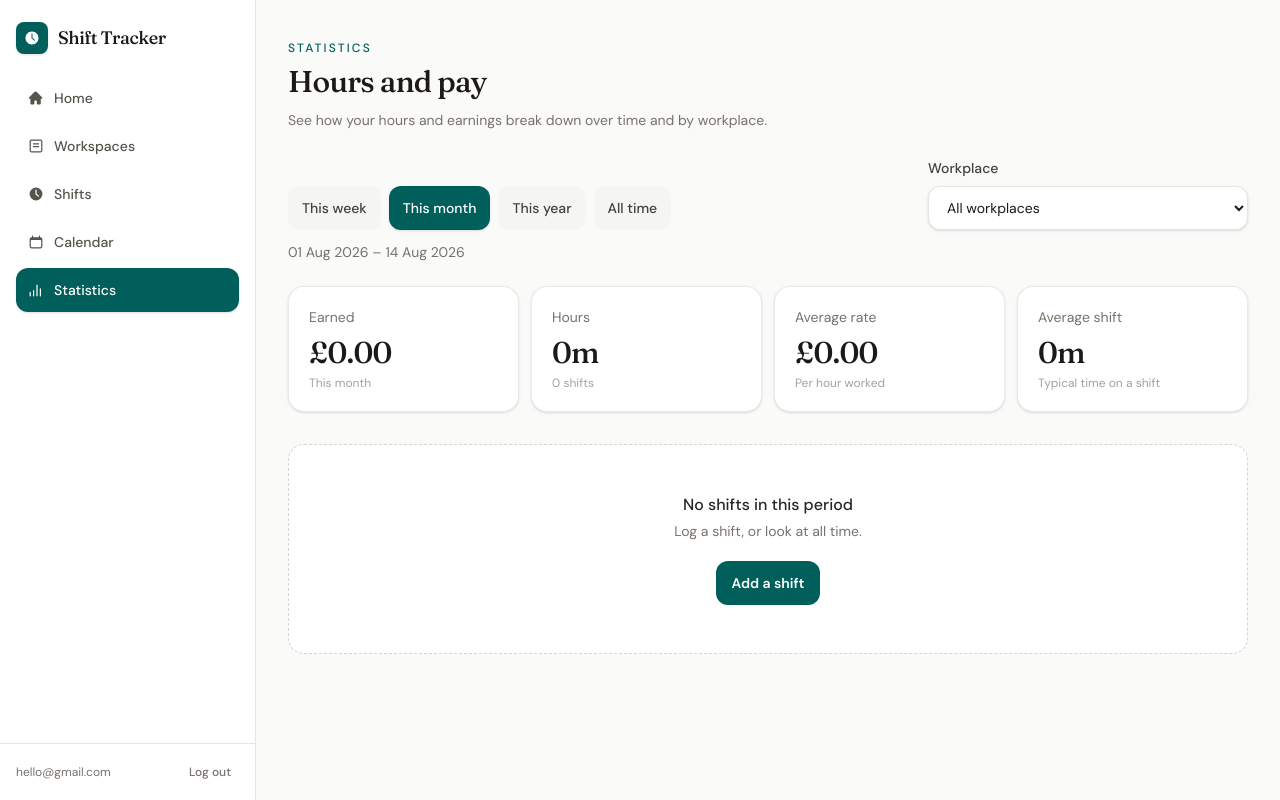
After one commit to TharHtet236401/HourPilot, a Django app: page /statistics/ in a window 1280 px wide. The commit adds this page. Run offline with Django 5.2, Linux system fonts and the light colour scheme; a user stored in the database is signed in; data comes from the database, SQL or seed files in the repository; both versions use the stored data as it was after the commit.

Commit message:
added statistic page

```diff
--- a/shifts/templates/shifts/home.html
+++ b/shifts/templates/shifts/home.html
@@ -8,6 +8,7 @@
     <h1 class="mt-2 font-serif text-3xl tracking-tight text-stone-900 sm:text-4xl">Your summary</h1>
     <p class="mt-3 max-w-xl text-base leading-7 text-stone-500">
         A quick look at the hours you have worked and what you have earned.
+        <a href="{% url 'shift_statistics' %}" class="font-medium text-teal-800 hover:underline">See full statistics</a>
     </p>
 
     <div id="dashboard-root" class="mt-6">
--- /dev/null
+++ b/shifts/templates/shifts/partials/statistics.html
@@ -0,0 +1,193 @@
+<div class="flex flex-col gap-4 sm:flex-row sm:items-end sm:justify-between">
+    <div class="flex flex-wrap gap-2">
+        {% for item in stats.periods %}
+            <a
+                href="{% url 'shift_statistics' %}?period={{ item.key }}{% if stats.selected_workplace %}&workplace={{ stats.selected_workplace.pk }}{% endif %}"
+                hx-get="{% url 'shift_statistics' %}?period={{ item.key }}{% if stats.selected_workplace %}&workplace={{ stats.selected_workplace.pk }}{% endif %}"
+                hx-target="#stats-root"
+                hx-swap="innerHTML"
+                hx-push-url="true"
+                class="inline-flex min-h-11 items-center rounded-xl px-3.5 text-sm font-medium transition {% if stats.period == item.key %}bg-teal-800 text-white shadow-sm{% else %}bg-stone-100 text-stone-700 hover:bg-stone-200{% endif %}"
+            >
+                {{ item.label }}
+            </a>
+        {% endfor %}
+    </div>
+    <div class="form-control w-full sm:max-w-xs">
+        <label for="stats-workplace" class="text-sm font-medium text-stone-700">Workplace</label>
+        <select
+            id="stats-workplace"
+            name="workplace"
+            hx-get="{% url 'shift_statistics' %}?period={{ stats.period }}"
+            hx-target="#stats-root"
+            hx-swap="innerHTML"
+            hx-push-url="true"
+            hx-include="this"
+            class="mt-1.5"
+        >
+            <option value="" {% if not stats.selected_workplace %}selected{% endif %}>
+                All workplaces
+            </option>
+            {% for workplace in stats.workplaces %}
+                <option
+                    value="{{ workplace.pk }}"
+                    {% if stats.selected_workplace and stats.selected_workplace.pk == workplace.pk %}selected{% endif %}
+                >
+                    {{ workplace.name }}
+                </option>
+            {% endfor %}
+        </select>
+    </div>
+</div>
+
+{% if stats.period_range_label %}
+    <p class="mt-3 text-sm text-stone-500">
+        {{ stats.period_range_label }}
+        {% if stats.selected_workplace %}
+            · {{ stats.selected_workplace.name }}
+        {% endif %}
+    </p>
+{% endif %}
+
+<div class="mt-6 grid gap-3 sm:grid-cols-2 xl:grid-cols-4">
+    <div class="rounded-2xl border border-stone-200/80 bg-white p-5 shadow-sm">
+        <p class="text-sm text-stone-500">Earned</p>
+        <p class="mt-2 font-serif text-3xl tracking-tight text-stone-900">£{{ stats.summary.pay }}</p>
+        {% if stats.change %}
+            <p class="mt-1 text-xs {% if stats.change.up %}text-teal-800{% else %}text-rose-700{% endif %}">
+                {% if stats.change.up %}+{% endif %}{{ stats.change.percent }}% vs previous
+            </p>
+        {% else %}
+            <p class="mt-1 text-xs text-stone-400">{{ stats.period_label }}</p>
+        {% endif %}
+    </div>
+    <div class="rounded-2xl border border-stone-200/80 bg-white p-5 shadow-sm">
+        <p class="text-sm text-stone-500">Hours</p>
+        <p class="mt-2 font-serif text-3xl tracking-tight text-stone-900">{{ stats.summary.hours_display }}</p>
+        <p class="mt-1 text-xs text-stone-400">{{ stats.summary.count }} shift{{ stats.summary.count|pluralize }}</p>
+    </div>
+    <div class="rounded-2xl border border-stone-200/80 bg-white p-5 shadow-sm">
+        <p class="text-sm text-stone-500">Average rate</p>
+        <p class="mt-2 font-serif text-3xl tracking-tight text-stone-900">£{{ stats.average_rate }}</p>
+        <p class="mt-1 text-xs text-stone-400">Per hour worked</p>
+    </div>
+    <div class="rounded-2xl border border-stone-200/80 bg-white p-5 shadow-sm">
+        <p class="text-sm text-stone-500">Average shift</p>
+        <p class="mt-2 font-serif text-3xl tracking-tight text-stone-900">{{ stats.average_shift }}</p>
+        <p class="mt-1 text-xs text-stone-400">Typical time on a shift</p>
+    </div>
+</div>
+
+{% if stats.has_shifts %}
+    <section class="mt-4 rounded-2xl border border-stone-200/80 bg-white p-5 shadow-sm">
+        <h2 class="font-serif text-xl tracking-tight text-stone-900">Earnings</h2>
+        <p class="mt-1 text-sm text-stone-500">
+            {% if stats.period == "week" %}
+                Each day this week
+            {% elif stats.period == "month" %}
+                Each day this month
+            {% elif stats.period == "year" %}
+                Each month this year
+            {% else %}
+                Last 12 months
+            {% endif %}
+        </p>
+        <div class="mt-5 overflow-x-auto">
+            <div class="flex h-44 min-w-[20rem] items-end gap-1 sm:gap-1.5">
+                {% for point in stats.timeline %}
+                    <div class="flex min-w-0 flex-1 flex-col items-center gap-1.5" title="{{ point.title }} · £{{ point.pay }} · {{ point.hours_display }}">
+                        <div class="flex h-36 w-full items-end">
+                            <div
+                                class="w-full rounded-t-md {% if point.is_current %}bg-teal-800{% else %}bg-teal-600/80{% endif %}"
+                                style="height: {{ point.percent }}%"
+                            ></div>
+                        </div>
+                        <span class="text-[10px] font-medium {% if point.is_current %}text-teal-800{% else %}text-stone-400{% endif %}">
+                            {{ point.label }}
+                        </span>
+                    </div>
+                {% endfor %}
+            </div>
+        </div>
+    </section>
+
+    <div class="mt-4 grid gap-4 xl:grid-cols-2">
+        <section class="rounded-2xl border border-stone-200/80 bg-white p-5 shadow-sm">
+            <h2 class="font-serif text-xl tracking-tight text-stone-900">By workplace</h2>
+            {% if stats.by_workplace %}
+                <ul class="mt-4 divide-y divide-stone-100">
+                    {% for workplace in stats.by_workplace %}
+                        <li class="py-3 first:pt-0 last:pb-0">
+                            <div class="flex items-start justify-between gap-3">
+                                <div class="min-w-0">
+                                    <p class="flex items-center gap-2 truncate font-medium text-stone-900">
+                                        <span class="size-2.5 shrink-0 rounded-full cal-dot-{{ workplace.color_key }}"></span>
+                                        {{ workplace.name }}
+                                    </p>
+                                    <p class="mt-0.5 text-sm text-stone-500">
+                                        {{ workplace.hours_display }} · {{ workplace.count }} shift{{ workplace.count|pluralize }}
+                                    </p>
+                                </div>
+                                <div class="shrink-0 text-right">
+                                    <p class="font-semibold text-stone-900">£{{ workplace.pay }}</p>
+                                    <p class="mt-0.5 text-xs text-stone-400">{{ workplace.share }}%</p>
+                                </div>
+                            </div>
+                            <div class="mt-2 h-1.5 overflow-hidden rounded-full bg-stone-100">
+                                <div class="h-full rounded-full cal-dot-{{ workplace.color_key }}" style="width: {{ workplace.share }}%"></div>
+                            </div>
+                        </li>
+                    {% endfor %}
+                </ul>
+            {% else %}
+                <p class="mt-3 text-sm text-stone-500">No workplace totals for this period.</p>
+            {% endif %}
+        </section>
+
+        <section class="rounded-2xl border border-stone-200/80 bg-white p-5 shadow-sm">
+            <h2 class="font-serif text-xl tracking-tight text-stone-900">Highlights</h2>
+            <ul class="mt-4 divide-y divide-stone-100">
+                {% if stats.highlights.best_pay_day %}
+                    <li class="py-3 first:pt-0">
+                        <p class="text-sm text-stone-500">Highest earning day</p>
+                        <p class="mt-1 font-medium text-stone-900">
+                            {{ stats.highlights.best_pay_day.date|date:"l j F" }}
+                        </p>
+                        <p class="mt-0.5 text-sm text-stone-500">
+                            £{{ stats.highlights.best_pay_day.pay }}
+                            · {{ stats.highlights.best_pay_day.hours_display }}
+                        </p>
+                    </li>
+                {% endif %}
+                {% if stats.highlights.busiest_day %}
+                    <li class="py-3 last:pb-0">
+                        <p class="text-sm text-stone-500">Longest day</p>
+                        <p class="mt-1 font-medium text-stone-900">
+                            {{ stats.highlights.busiest_day.date|date:"l j F" }}
+                        </p>
+                        <p class="mt-0.5 text-sm text-stone-500">
+                            {{ stats.highlights.busiest_day.hours_display }}
+                            · £{{ stats.highlights.busiest_day.pay }}
+                        </p>
+                    </li>
+                {% endif %}
+            </ul>
+        </section>
+    </div>
+{% else %}
+    <div class="mt-8 rounded-2xl border border-dashed border-stone-300 bg-white px-6 py-12 text-center">
+        {% if stats.selected_workplace %}
+            <p class="font-medium text-stone-800">No shifts at {{ stats.selected_workplace.name }}</p>
+            <p class="mt-1 text-sm text-stone-500">Try another workplace or a wider period.</p>
+        {% else %}
+            <p class="font-medium text-stone-800">No shifts in this period</p>
+            <p class="mt-1 text-sm text-stone-500">Log a shift, or look at all time.</p>
+        {% endif %}
+        <a
+            href="{% url 'shift_list' %}"
+            class="mt-5 inline-flex min-h-11 items-center rounded-xl bg-teal-800 px-4 text-sm font-semibold text-white"
+        >
+            Add a shift
+        </a>
+    </div>
+{% endif %}
--- /dev/null
+++ b/shifts/templates/shifts/statistics.html
@@ -0,0 +1,17 @@
+{% extends "app.html" %}
+
+{% block title %}Statistics | Shift Tracker{% endblock %}
+
+{% block app_content %}
+<div class="px-4 py-6 sm:px-8 sm:py-10">
+    <p class="text-xs font-medium uppercase tracking-[0.18em] text-teal-800">Statistics</p>
+    <h1 class="mt-2 font-serif text-2xl tracking-tight text-stone-900 sm:text-3xl">Hours and pay</h1>
+    <p class="mt-2 max-w-xl text-sm leading-6 text-stone-500">
+        See how your hours and earnings break down over time and by workplace.
+    </p>
+
+    <div id="stats-root" class="mt-6">
+        {% include "shifts/partials/statistics.html" %}
+    </div>
+</div>
+{% endblock %}
--- a/shifts/urls.py
+++ b/shifts/urls.py
@@ -3,6 +3,7 @@ from . import views
 
 urlpatterns = [
     path("", views.home, name="home"),
+    path("statistics/", views.shift_statistics, name="shift_statistics"),
     path("calendar/", views.shift_calendar, name="shift_calendar"),
     path("calendar/day/", views.calendar_day, name="calendar_day"),
     path("shifts/", views.shift_list, name="shift_list"),
--- a/shifts/views.py
+++ b/shifts/views.py
@@ -20,6 +20,8 @@ from .services import (
     dashboard_stats,
     empty_calendar_month,
     empty_dashboard_stats,
+    empty_statistics_stats,
+    statistics_stats,
     summarize_shifts,
 )
 
@@ -84,6 +86,40 @@ def home(request):
             template,
             {"stats": empty_dashboard_stats()},
         )
+
+
+def _stats_period(request):
+    period = request.GET.get("period", "month")
+    if period not in {"week", "month", "year", "all"}:
+        return "month"
+    return period
+
+
+@login_required
+def shift_statistics(request):
+    try:
+        workplace = _dashboard_workplace(request)
+        context = {
+            "stats": statistics_stats(
+                request.user,
+                period=_stats_period(request),
+                workplace=workplace,
+            )
+        }
+        template = (
+            "shifts/partials/statistics.html"
+            if request.headers.get("HX-Request")
+            else "shifts/statistics.html"
+        )
+        return render(request, template, context)
+    except Exception:
+        messages.error(request, "Could not load your statistics.")
+        template = (
+            "shifts/partials/statistics.html"
+            if request.headers.get("HX-Request")
+            else "shifts/statistics.html"
+        )
+        return render(request, template, {"stats": empty_statistics_stats()})
 
 
 def _calendar_context(request):
--- a/static/css/output.css
+++ b/static/css/output.css
@@ -62,6 +62,7 @@
     --color-rose-50: oklch(96.9% 0.015 12.422);
     --color-rose-100: oklch(94.1% 0.03 12.58);
     --color-rose-600: oklch(58.6% 0.253 17.585);
+    --color-rose-700: oklch(51.4% 0.222 16.935);
     --color-rose-800: oklch(45.5% 0.188 13.697);
     --color-stone-50: oklch(98.5% 0.001 106.423);
     --color-stone-100: oklch(97% 0.001 106.424);
@@ -75,6 +76,7 @@
     --color-stone-900: oklch(21.6% 0.006 56.043);
     --color-white: #fff;
     --spacing: 0.25rem;
+    --container-xs: 20rem;
     --container-md: 28rem;
     --container-lg: 32rem;
     --container-xl: 36rem;
@@ -1028,6 +1064,9 @@
     .sm\:w-auto {
       width: auto;
     }
+    .sm\:max-w-xs {
+      max-width: var(--container-xs);
+    }
     .sm\:grid-cols-2 {
       grid-template-columns: repeat(2, minmax(0, 1fr));
     }
@@ -1037,11 +1076,17 @@
     .sm\:items-center {
       align-items: center;
     }
+    .sm\:items-end {
+      align-items: flex-end;
+    }
     .sm\:items-start {
       align-items: flex-start;
     }
     .sm\:justify-between {
       justify-content: space-between;
+    }
+    .sm\:gap-1\.5 {
+      gap: calc(var(--spacing) * 1.5);
     }
     .sm\:gap-3 {
       gap: calc(var(--spacing) * 3);
--- a/templates/app.html
+++ b/templates/app.html
@@ -73,6 +73,18 @@
                 </svg>
                 Calendar
             </a>
+            <a
+                href="{% url 'shift_statistics' %}"
+                class="flex min-h-11 items-center gap-2.5 rounded-xl px-3 text-sm font-medium transition {% if request.resolver_match.url_name == 'shift_statistics' %}bg-teal-800 text-white shadow-sm{% else %}text-stone-600 hover:bg-stone-100 hover:text-stone-900{% endif %}"
+            >
+                <svg xmlns="http://www.w3.org/2000/svg" viewBox="0 0 20 20" fill="currentColor" class="size-4">
+                    <path d="M12 3.75a.75.75 0 0 0-1.5 0v13.5a.75.75 0 0 0 1.5 0V3.75Z" />
+                    <path d="M16.25 8.5a.75.75 0 0 0-1.5 0v8.75a.75.75 0 0 0 1.5 0V8.5Z" />
+                    <path d="M7.75 10.75a.75.75 0 0 0-1.5 0v6.5a.75.75 0 0 0 1.5 0v-6.5Z" />
+                    <path d="M3.5 13a.75.75 0 0 0-1.5 0v4.25a.75.75 0 0 0 1.5 0V13Z" />
+                </svg>
+                Statistics
+            </a>
         </nav>
 
         <div class="mt-auto flex items-center justify-between gap-2 border-t border-stone-200 px-4 py-4">
```
Also changed, not shown: other parts of static/css/output.css (+34 -0 lines), shifts/services.py (+247 -0 lines), db.sqlite3.
